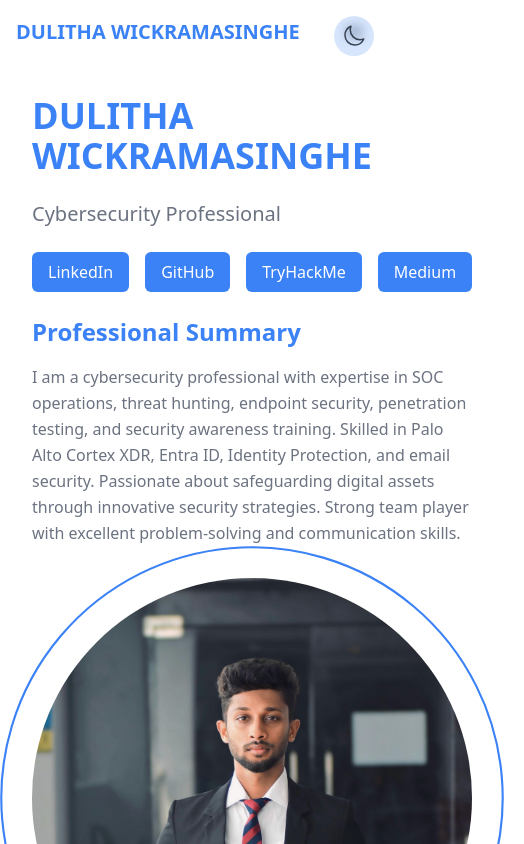
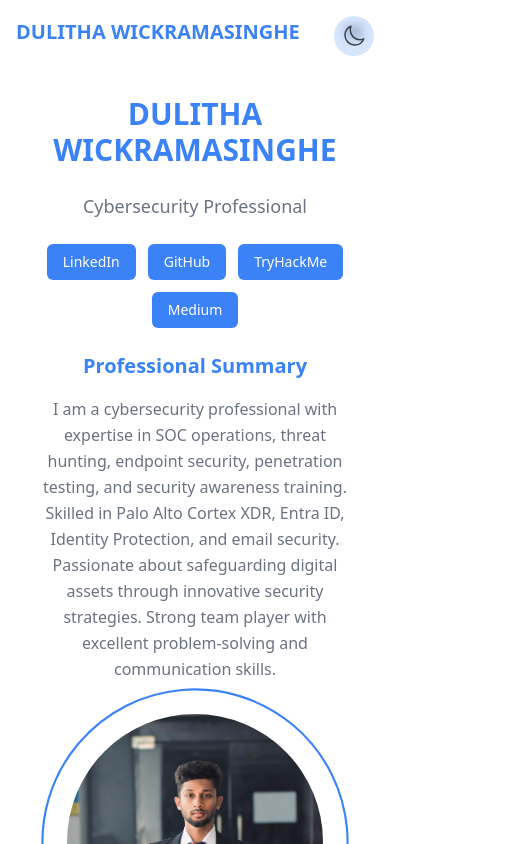
Before and after one commit to Dulitha99/port, a React (Create React App) app: page / in a window 390 px wide. Shown: the top 844 px of the page, 524 px wide, since content can reach past the window. Built offline with nearby package versions, Linux system fonts and the light colour scheme.

Commit message:
updated responsiveness

```diff
--- a/src/components/Hero.tsx
+++ b/src/components/Hero.tsx
@@ -3,27 +3,27 @@ import { motion } from 'framer-motion';
 
 const Hero = () => {
   return (
-    <section id="home" className="min-h-screen flex items-center pt-16">
-      <div className="container mx-auto px-4">
-        <div className="grid md:grid-cols-2 gap-8 items-center">
+    <section id="home" className="min-h-screen flex items-center pt-16 md:pt-20">
+      <div className="container mx-auto px-4 sm:px-6 lg:px-8">
+        <div className="grid grid-cols-1 md:grid-cols-2 gap-8 md:gap-12 items-center">
           <motion.div
             initial={{ opacity: 0, x: -50 }}
             animate={{ opacity: 1, x: 0 }}
             transition={{ duration: 0.5 }}
-            className="space-y-6"
+            className="space-y-6 text-center md:text-left"
           >
-            <h1 className="text-4xl md:text-5xl font-bold text-accent-light dark:text-accent-dark">
+            <h1 className="text-3xl sm:text-4xl md:text-5xl lg:text-6xl font-bold text-accent-light dark:text-accent-dark">
               DULITHA WICKRAMASINGHE
             </h1>
-            <p className="text-xl text-secondary-light dark:text-secondary-dark">
+            <p className="text-lg sm:text-xl text-secondary-light dark:text-secondary-dark">
               Cybersecurity Professional
             </p>
-            <div className="flex space-x-4">
+            <div className="flex flex-wrap justify-center md:justify-start gap-3 sm:gap-4">
               <motion.a
                 href="https://www.linkedin.com/in/dulitha-wickramasinghe-398971211/"
                 target="_blank"
                 rel="noopener noreferrer"
-                className="btn btn-primary"
+                className="btn btn-primary text-sm sm:text-base px-4 py-2"
                 whileHover={{ scale: 1.05 }}
                 whileTap={{ scale: 0.95 }}
               >
@@ -33,7 +33,7 @@ const Hero = () => {
                 href="https://github.com/Dulitha99"
                 target="_blank"
                 rel="noopener noreferrer"
-                className="btn btn-primary"
+                className="btn btn-primary text-sm sm:text-base px-4 py-2"
                 whileHover={{ scale: 1.05 }}
                 whileTap={{ scale: 0.95 }}
               >
@@ -43,7 +43,7 @@ const Hero = () => {
                 href="https://tryhackme.com/p/dulithawickramas"
                 target="_blank"
                 rel="noopener noreferrer"
-                className="btn btn-primary"
+                className="btn btn-primary text-sm sm:text-base px-4 py-2"
                 whileHover={{ scale: 1.05 }}
                 whileTap={{ scale: 0.95 }}
               >
@@ -53,16 +53,16 @@ const Hero = () => {
                 href="https://medium.com/@dulithawickramasinghe"
                 target="_blank"
                 rel="noopener noreferrer"
-                className="btn btn-primary"
+                className="btn btn-primary text-sm sm:text-base px-4 py-2"
                 whileHover={{ scale: 1.05 }}
                 whileTap={{ scale: 0.95 }}
               >
                 Medium
               </motion.a>
             </div>
-            <div className="mt-8">
-              <h2 className="text-2xl font-semibold text-accent-light dark:text-accent-dark mb-4">Professional Summary</h2>
-              <p className="text-secondary-light dark:text-secondary-dark leading-relaxed">
+            <div className="mt-8 max-w-2xl mx-auto md:mx-0">
+              <h2 className="text-xl sm:text-2xl font-semibold text-accent-light dark:text-accent-dark mb-4">Professional Summary</h2>
+              <p className="text-base sm:text-lg text-secondary-light dark:text-secondary-dark leading-relaxed">
                 I am a cybersecurity professional with expertise in SOC operations, threat hunting, endpoint security, penetration testing,
                 and security awareness training. Skilled in Palo Alto Cortex XDR, Entra ID, Identity Protection, and email security.
                 Passionate about safeguarding digital assets through innovative security strategies. Strong team player with excellent
@@ -75,7 +75,7 @@ const Hero = () => {
             initial={{ opacity: 0, x: 50 }}
             animate={{ opacity: 1, x: 0 }}
             transition={{ duration: 0.5 }}
-            className="relative"
+            className="relative mx-auto w-64 sm:w-72 md:w-80 lg:w-96"
           >
             <div className="aspect-square rounded-full overflow-hidden">
               <img
```
